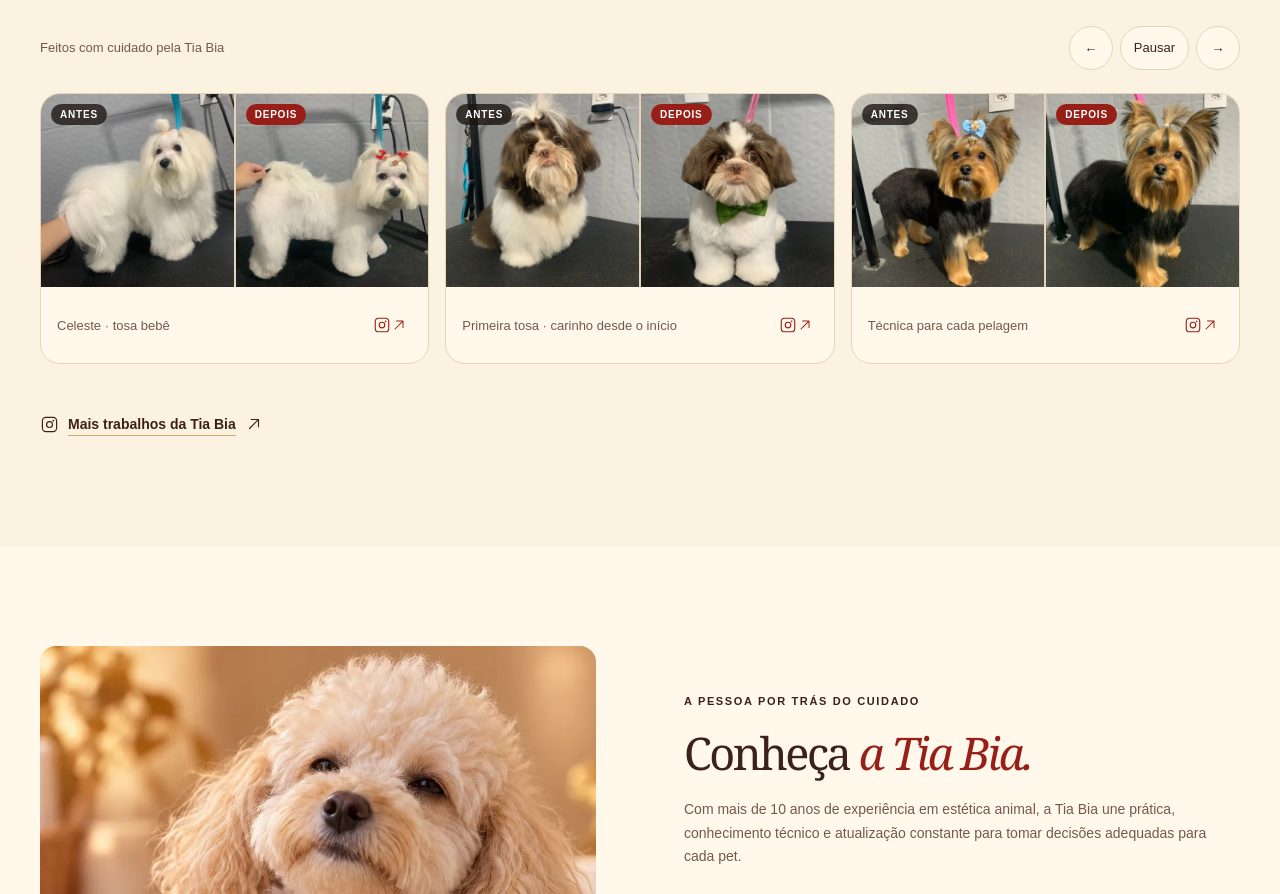
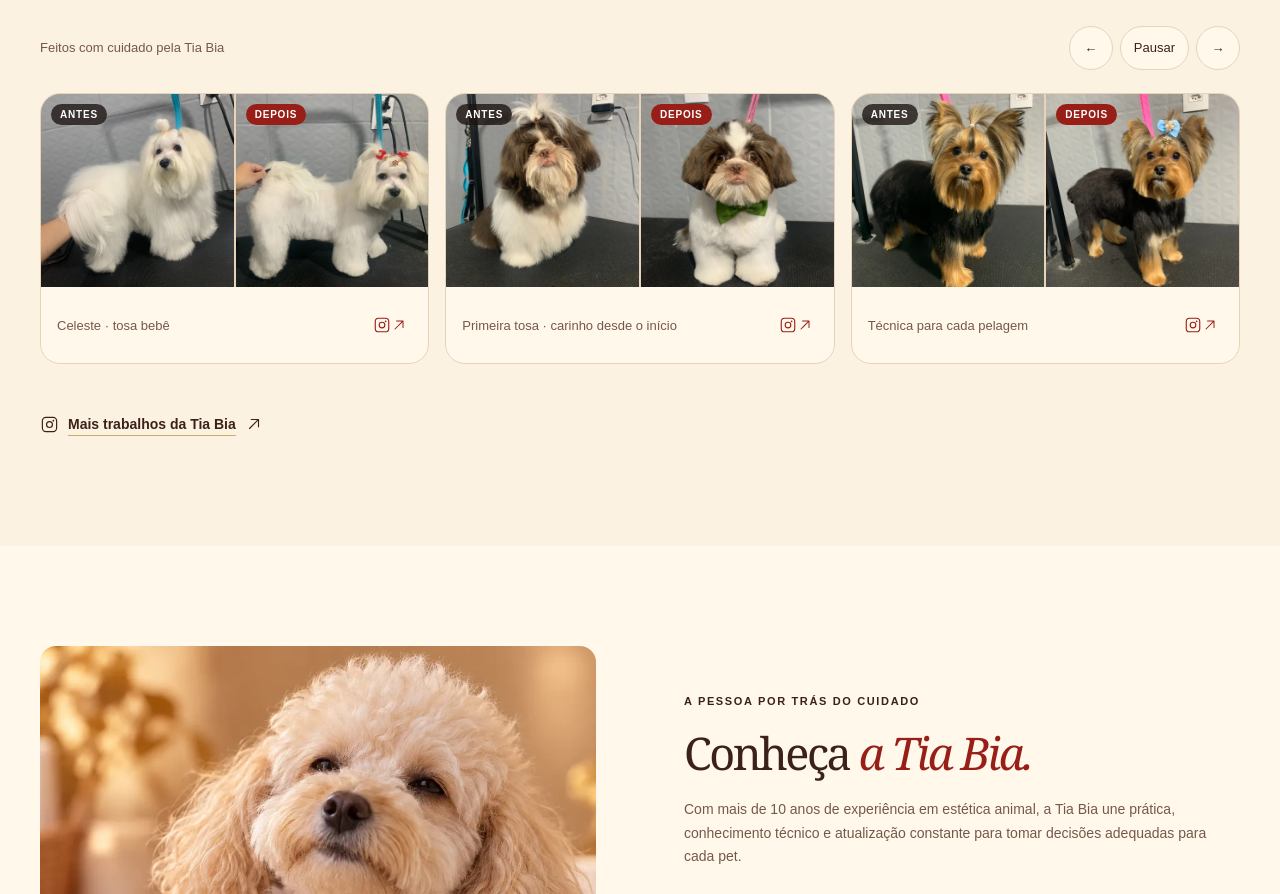
Before and after one commit to barcelos-lucas/doggie-lp, a React (Vite) app: page / in a window 1280 px wide. Shown: the part 4167-5061 px from the top of the page. Built offline with nearby package versions, Linux system fonts and the light colour scheme.

Commit message:
fix: correct portfolio before and after order

```diff
--- a/src/content.js
+++ b/src/content.js
@@ -78,8 +78,8 @@ export const portfolio = [
     "url": "https://www.instagram.com/tiabiatosadora/p/DcR_uAFDSed/"
   },
   {
-    "after": "/images/portfolio/DcR-7JgjWhz-after.webp",
-    "before": "/images/portfolio/DcR-7JgjWhz-before.webp",
+    "after": "/images/portfolio/DcR-7JgjWhz-before.webp",
+    "before": "/images/portfolio/DcR-7JgjWhz-after.webp",
     "afterAlt": "Cão de pelagem preta e dourada finalizado",
     "beforeAlt": "Cão de pelagem preta e dourada antes da finalização",
     "caption": "Técnica para cada pelagem",
@@ -94,16 +94,16 @@ export const portfolio = [
     "url": "https://www.instagram.com/tiabiatosadora/p/DcR-HVmDYhQ/"
   },
   {
-    "after": "/images/portfolio/DbMSwt_iVEP-after.webp",
-    "before": "/images/portfolio/DbMSwt_iVEP-before.webp",
+    "after": "/images/portfolio/DbMSwt_iVEP-before.webp",
+    "before": "/images/portfolio/DbMSwt_iVEP-after.webp",
     "afterAlt": "Cão de pelagem alaranjada finalizado",
     "beforeAlt": "Cão de pelagem alaranjada antes da finalização",
     "caption": "Kiara · resultado que se vê",
     "url": "https://www.instagram.com/tiabiatosadora/p/DbMSwt_iVEP/"
   },
   {
-    "after": "/images/portfolio/DbMSgaFiScR-after.webp",
-    "before": "/images/portfolio/DbMSgaFiScR-before.webp",
+    "after": "/images/portfolio/DbMSgaFiScR-before.webp",
+    "before": "/images/portfolio/DbMSgaFiScR-after.webp",
     "afterAlt": "Cão de pelagem creme finalizado",
     "beforeAlt": "Cão de pelagem creme antes da finalização",
     "caption": "Miss simpatia · cuidado em cada detalhe",
```
